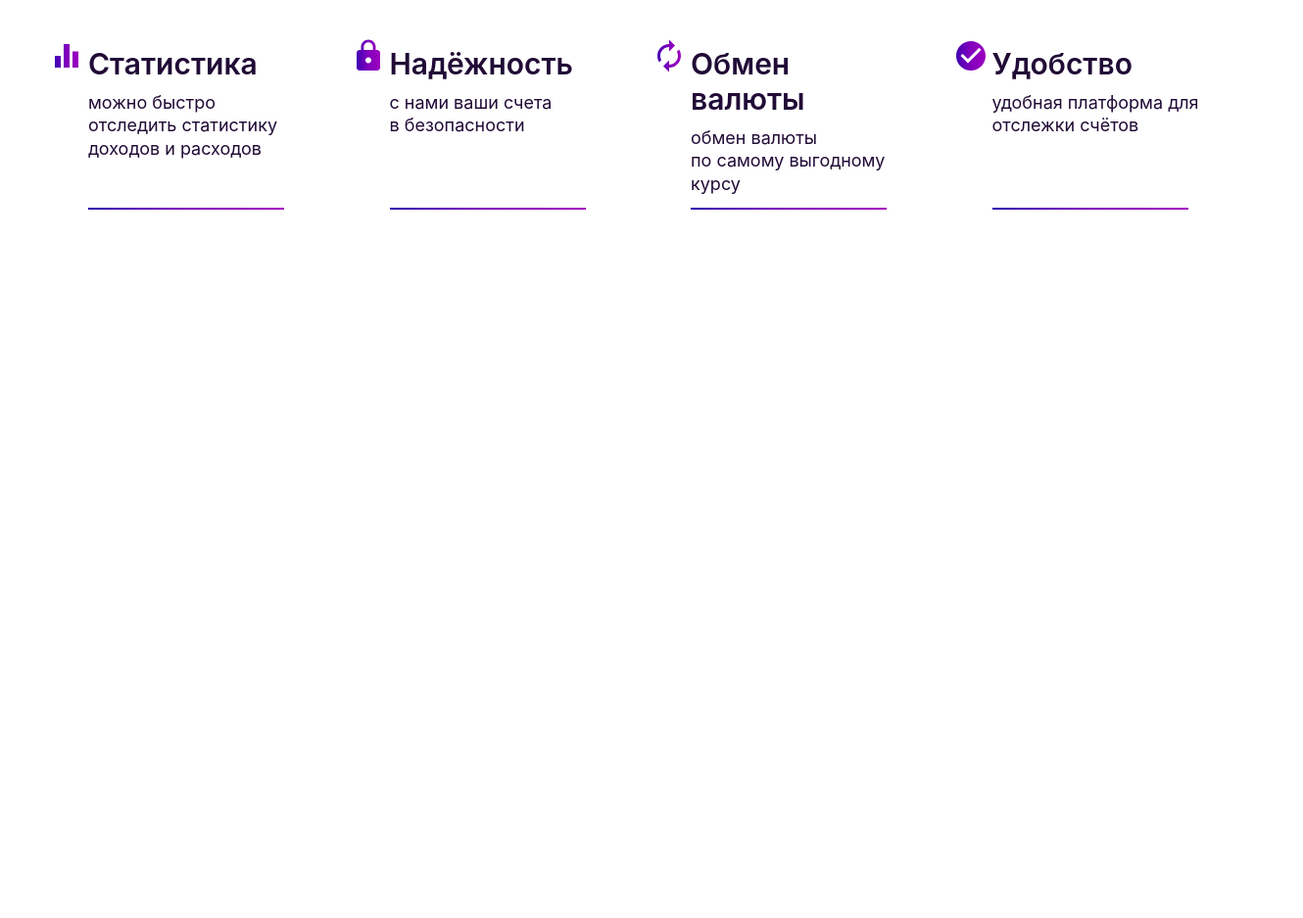
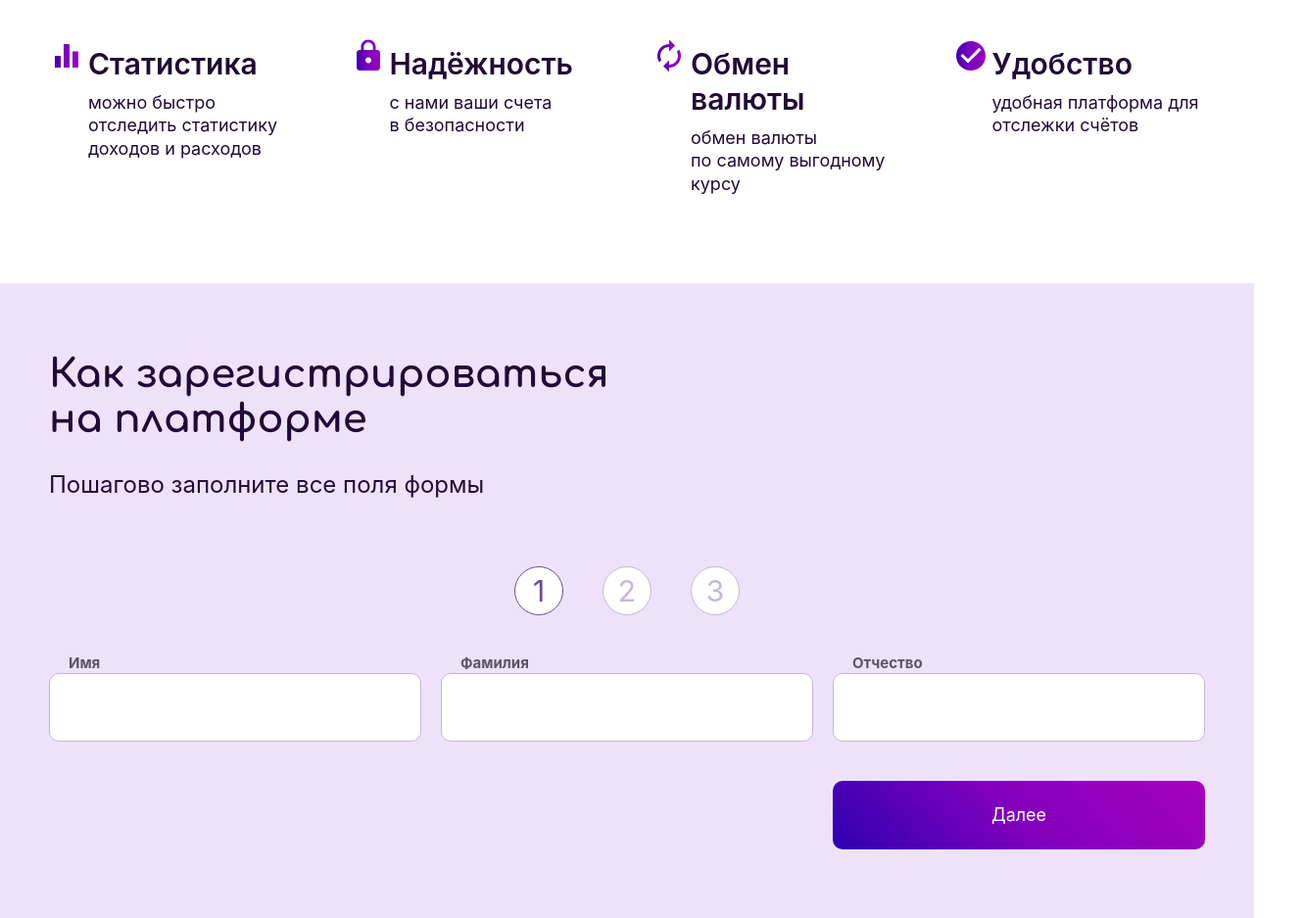
Before and after one commit to Lotlin/cmoney-landing, a website built with webpack: page public/index.html in a window 1280 px wide. Shown: the part 698-1635 px from the top of the page at 98% size, 1330 px wide, since content can reach past the window. Before the commit the page ends 987 px from the top, so only its background shows below. Built offline with nearby package versions, Linux system fonts and the light colour scheme; files whose address does not match are found by name.

Commit message:
css registration

```diff
--- a/public/index.html
+++ b/public/index.html
@@ -84,51 +84,67 @@
 
     <section class="registration" id="registration">
       <div class="registration__container container">
-        <h2 class="registration__title">Как зарегистрироваться на&nbsp;платформе</h2>
+        <h2 class="registration__title">Как&nbsp;зарегистрироваться на&nbsp;платформе</h2>
 
-        <p class="registration__description">Пошагово заполните все поля формы</p>
+        <p class="registration__description">Пошагово заполните все&nbsp;поля формы</p>
 
         <ol class="registration__steps-list">
-          <li class="registration__step" aria-label="Шаг 1"></li>
+          <li class="registration__step registration__step--active" aria-label="Шаг 1"></li>
           <li class="registration__step" aria-label="Шаг 2"></li>
           <li class="registration__step" aria-label="Шаг 3"></li>
         </ol>
 
         <form class="registration__form form-registration">
-          <fieldset class="form-registration__fieldset form-registration__fieldset--personal">
-            <label for="name">Имя</label>
-            <input class="form-registration__input" type="text" name="name" id="name" required>
+          <fieldset class="form-registration__fieldset">
+            <label class="form-registration__label">
+              <span class="form-registration__label-text">Имя</span>
+              <input class="form-registration__input" type="text" name="name" required>
+            </label>
 
-            <label for="surname">Фамилия</label>
-            <input class="form-registration__input" type="text" name="surname" id="surname" required>
+            <label class="form-registration__label">
+              <span class="form-registration__label-text">Фамилия</span>
+              <input class="form-registration__input" type="text" name="surname" required>
+            </label>
 
-            <label for="patronymic">Отчество</label>
-            <input class="form-registration__input" type="text" name="patronymic" id="patronymic" required>
+            <label class="form-registration__label">
+              <span class="form-registration__label-text">Отчество</span>
+              <input class="form-registration__input" type="text" name="patronymic" required>
+            </label>
 
-            <button class="form-registration__button" type="button">Далее</button>
+            <button class="form-registration__button form-registration__button--end" type="button">Далее</button>
           </fieldset>
 
           <fieldset class="form-registration__fieldset form-registration__fieldset--contacts" disabled>
-            <label for="phone">Телефон</label>
-            <input class="form-registration__input" type="tel" name="phone" id="phone" required>
+            <label class="form-registration__label">
+              <span class="form-registration__label-text">Телефон</span>
+              <input class="form-registration__input" type="tel" name="phone" required>
+            </label>
 
-            <label for="email">Электронная почта</label>
-            <input class="form-registration__input" type="email" name="email" id="email" required>
+            <label class="form-registration__label">
+              <span class="form-registration__label-text">Электронная почта</span>
+              <input class="form-registration__input" type="email" name="email" required>
+            </label>
 
             <button class="form-registration__button" type="button">Далее</button>
           </fieldset>
 
           <fieldset class="form-registration__fieldset form-registration__fieldset--auth" disabled>
-            <label for="login">Придумайте логин</label>
-            <input class="form-registration__input" type="text" name="login" id="login" required>
+            <label class="form-registration__label">
+              <span class="form-registration__label-text">Придумайте логин</span>
+              <input class="form-registration__input" type="text" name="login" required>
+            </label>
 
-            <label for="password">Придумайте пароль</label>
-            <input class="form-registration__input" type="password" name="password" id="password" autocomplete="off" required>
+            <label class="form-registration__label">
+              <span class="form-registration__label-text">Придумайте пароль</span>
+              <input class="form-registration__input" type="password" name="password" autocomplete="off" required>
+            </label>
 
-            <label for="password-repeated">Повторите пароль</label>
-            <input class="form-registration__input" type="password" name="password-repeated" id="password-repeated" autocomplete="off" required>
+            <label class="form-registration__label">
+              <span class="form-registration__label-text">Повторите пароль</span>
+              <input class="form-registration__input" type="password" name="password-repeated" autocomplete="off" required>
+            </label>
 
-            <button class="form-registration__button" type="submit">Зарегистрироваться</button>
+            <button class="form-registration__button form-registration__button--end" type="submit">Зарегистрироваться</button>
           </fieldset>
         </form>
 
--- a/src/style/base/_breakpoints.scss
+++ b/src/style/base/_breakpoints.scss
@@ -1,6 +1,6 @@
 $breakpoints: (
   'sm': 320px,
-  'md': 768px,
+  'md': 580px,
   'lg': 1024px,
   'xl': 1280px
 );
--- a/src/style/base/_style.scss
+++ b/src/style/base/_style.scss
@@ -14,6 +14,8 @@ html {
 *::before,
 *::after {
   box-sizing: inherit;
+  margin: 0;
+  padding: 0;
 }
 
 body {
@@ -38,7 +40,7 @@ a {
   color: inherit;
 }
 
-ul {
+ul, ol {
   list-style: none;
   padding: 0;
   margin: 0;
@@ -50,6 +52,36 @@ h3,
 p,
 fieldset {
   margin: 0;
+}
+
+fieldset {
+  border: none;
+  margin: 0;
+  padding: 0;
+  min-inline-size: unset;
+}
+
+input, textarea, select {
+  width: 100%;
+}
+
+input, textarea, select, button {
+  appearance: none;
+  -webkit-appearance: none;
+  -moz-appearance: none;
+}
+
+textarea {
+  resize: vertical;
+}
+
+textarea {
+  resize: vertical;
+}
+
+button, input[type="submit"] {
+  border: none;
+  background: none;
 }
 
 .container {
@@ -72,5 +104,6 @@ fieldset {
 
   @include media-query('xl') {
     padding: 0 50px;
+    overflow: hidden;
   }
 }
--- a/src/style/base/_variables.scss
+++ b/src/style/base/_variables.scss
@@ -1,3 +1,6 @@
+$fieldset-text: #5F536C;
+$light-border: #C6B6D7;
+$dark-border: #6E479E;
 $secondary-text: #FFFFFF;
 $light-background: #EEE2FA;
 $dark-background: #B865D6;
--- a/src/style/components/_form-registration.scss
+++ b/src/style/components/_form-registration.scss
@@ -1,20 +1,150 @@
+@use "../base/variables" as *;
+@use "../base/mixins" as *;
+@use "../base/breakpoints" as *;
+
 .form-registration {
+  &__fieldset {
+    display: flex;
+    flex-direction: column;
+    align-items: center;
+    row-gap: 10px;
 
-  &__fieldset {
+    label:last-of-type {
+      margin-bottom: 20px;
+    }
 
-  &--personal {
+    &--personal {
+    }
+
+    &--contacts {
+      display: none;
+    }
+
+    &--auth {
+      display: none;
+    }
   }
 
-  &--contacts {
+  &__label {
+    display: flex;
+    flex-direction: column;
+    width: 100%;
+    max-width: 280px;
   }
 
-  &--auth {
-  }
+  &__label-text {
+    display: inline-block;
+    margin-bottom: 6px;
+    padding-left: 20px;
+    font-weight: 700;
+    font-size: 12px;
+    color: $fieldset-text;
   }
 
   &__input {
+    width: 100%;
+    max-width: 280px;
+    height: 50px;
+    padding-left: 22px;
+    border: 1px solid $light-border;
+    border-radius: 10px;
+    background-color: $secondary-text;
+    color: $primary-text;
+
+    &:focus {
+      outline: none;
+      border: 1px solid $dark-background;
+    }
   }
 
   &__button {
+    width: 280px;
+    border-radius: 10px;
+    padding: 12px 30px;
+    background: $gradient-primary;
+    font-weight: 400;
+    font-size: 16px;
+    text-align: center;
+    color: $secondary-text;
+    line-height: 1.6;
   }
+
+  @include media-query('md') {
+    &__fieldset {
+      label:last-of-type {
+        margin-bottom: 30px;
+      }
+    }
+
+    &__label {
+      max-width: 580px;
+    }
+
+    &__label-text {
+      display: inline-block;
+      margin-bottom: 2px;
+      font-size: 15px;
+    }
+
+    &__input {
+      max-width: 580px;
+      height: 70px;
+    }
+
+    &__button {
+      width: 580px;
+      height: 70px;
+      border-radius: 10px;
+      padding: 12px 30px;
+      font-size: 18px;
+    }
   }
+
+  @include media-query('lg') {
+    &__fieldset {
+      flex-direction: row;
+      flex-wrap: wrap;
+      justify-content: space-between;
+      gap: 40px 17px;
+
+      &--contacts {
+        align-items: end;
+      }
+
+      label:last-of-type {
+        margin-bottom: 0;
+      }
+    }
+
+    &__label {
+      max-width: calc((100% - 34px) / 3);
+    }
+
+    &__button {
+      width: 100%;
+      max-width: calc((100% - 34px) / 3);
+      border-radius: 10px;
+      padding: 12px 30px;
+      font-size: 18px;
+
+      &--end {
+        margin-left: auto;
+      }
+    }
+  }
+
+  @include media-query('xl') {
+    &__fieldset {
+      gap: 40px 20px;
+    }
+
+    &__label {
+      max-width: calc((100% - 40px) / 3);
+    }
+
+    &__button {
+      width: 100%;
+      max-width: calc((100% - 40px) / 3);
+    }
+  }
+}
--- a/src/style/components/_success-message.scss
+++ b/src/style/components/_success-message.scss
@@ -1,4 +1,6 @@
 .success-message {
+  // toDo
+  display: none;
 
   &__img {
   }
--- a/src/style/layout/main/_advantages.scss
+++ b/src/style/layout/main/_advantages.scss
@@ -120,7 +120,7 @@
     &__list {
       grid-template-columns: repeat(4, 1fr);
       grid-template-rows: repeat(1, auto);
-      column-gap: 12px;
+      gap: 40px 12px;
     }
 
 
--- a/src/style/layout/main/_registration.scss
+++ b/src/style/layout/main/_registration.scss
@@ -1,24 +1,129 @@
+@use "../../base/variables" as *;
+@use "../../base/mixins" as *;
+@use "../../base/breakpoints" as *;
+
 .registration {
-  display: none;
-
   &__container {
+    padding-top: 40px;
+    padding-bottom: 40px;
+    background-color: $light-background;
   }
 
   &__title {
+    margin-bottom: 10px;
+    font-family: $font-secondary;
+    font-size: 19px;
+    font-weight: 700;
+    color: $primary-text;
   }
 
   &__description {
+    width: 100%;
+    max-width: 210px;
+    margin-bottom: 25px;
+    font-weight: 400;
+    font-size: 17px;
+    line-height: 1.2;
+    color: $primary-text;
   }
 
   &__steps-list {
+    width: 140px;
+    margin: 0 auto 10px;
+    display: flex;
+    justify-content: space-between;
+    counter-reset: my-counter;
   }
 
   &__step {
+    display: flex;
+    justify-content: center;
+    align-items: center;
+    counter-increment: my-counter;
+    width: 33px;
+    height: 33px;
+    background-color: $secondary-text;
+    border-radius: 50%;
+    border: 1px solid $light-border;
+
+    &::before {
+      content: counter(my-counter);
+      font-weight: 400;
+      font-size: 18px;
+      color: $light-border;
+    }
+
+    &--active {
+      border: 1px solid $dark-border;
+
+      &::before {
+        color: $dark-border;
+      }
+    }
   }
 
-  &__form {
+  @include media-query('md') {
+    &__container {
+      padding-top: 60px;
+      padding-bottom: 60px;
+    }
+
+    &__title {
+      max-width: 580px;
+      margin-bottom: 20px;
+      font-size: 40px;
+    }
+
+    &__description {
+      max-width: 100%;
+      margin-bottom: 50px;
+      font-size: 24px;
+    }
+
+    &__steps-list {
+      width: 230px;
+      margin-bottom: 40px;
+    }
+
+    &__step {
+      width: 50px;
+      height: 50px;
+
+      &::before {
+        font-size: 30px;
+      }
+    }
   }
 
-  &__success-message {
+  @include media-query('lg') {
+    &__container {
+      padding-top: 70px;
+      padding-bottom: 70px;
+    }
+
+    &__title {
+      max-width: 780px;
+      margin-bottom: 30px;
+    }
+
+    &__description {
+      margin-bottom: 68px;
+    }
+  }
+
+  @include media-query('xl') {
+    &__container {
+      padding-top: 70px;
+      padding-bottom: 70px;
+    }
+
+    &__title {
+      max-width: 780px;
+      margin-bottom: 30px;
+    }
+
+    &__description {
+      margin-bottom: 68px;
+    }
   }
 }
```
